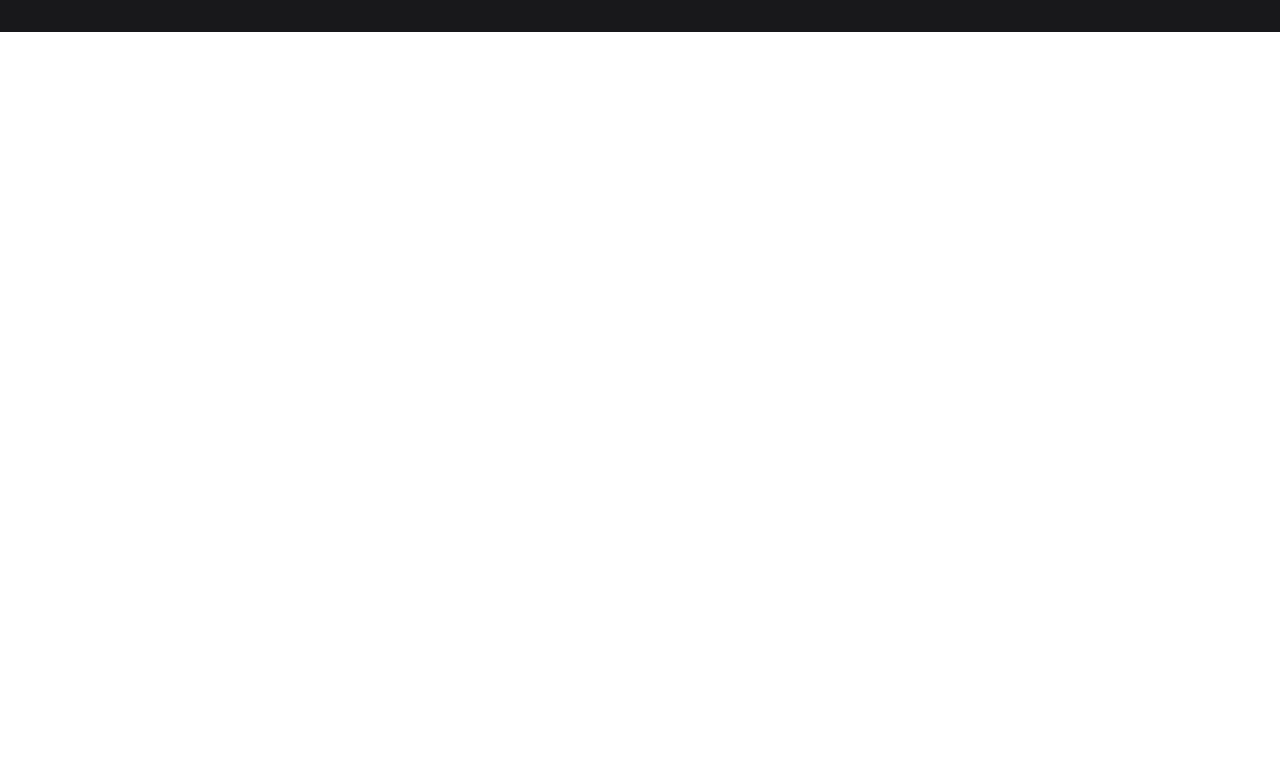
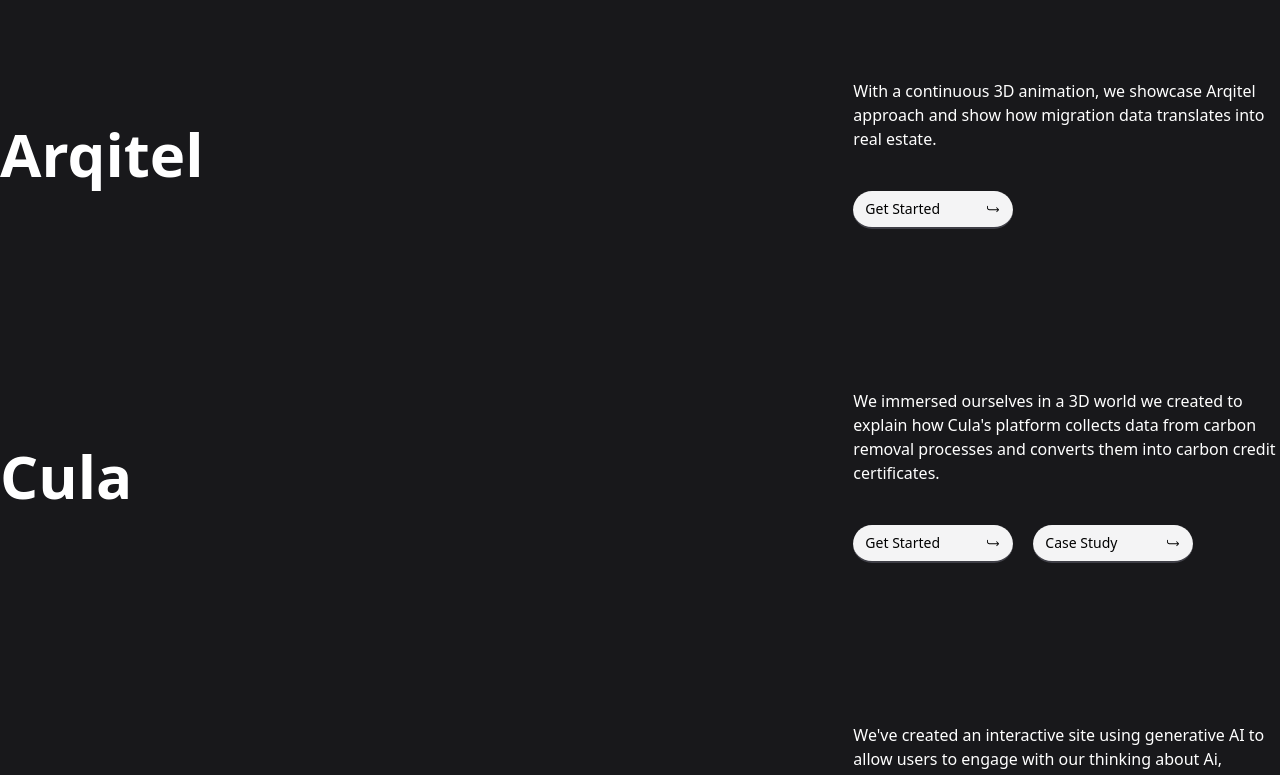
Before and after one commit to YashaswiChahande/Refokus, a React (Vite) app: page / in a window 1280 px wide. Shown: the part 768-1543 px from the top of the page. Before the commit the page ends 800 px from the top, so only its background shows below. Built offline with nearby package versions, Linux system fonts and the light colour scheme.

Commit message:
ProductComp

```diff
--- a/src/App.jsx
+++ b/src/App.jsx
@@ -2,13 +2,15 @@
 import Navbar from './components/Navbar'
 import Work from './components/Work'
 import Stripes from './components/Stripes'
+import Products from './components/Products'
 
 function App() {
   return (
-    <div className='w-full h-screen bg-zinc-900 font-["satoshi "] text-white'>
+    <div className='w-full h-full bg-zinc-900 font-["satoshi "] text-white'>
       <Navbar/>
       <Work/>
       <Stripes/>
+      <Products/>
     </div>
   )
 }
--- a/src/components/Button.jsx
+++ b/src/components/Button.jsx
@@ -2,10 +2,10 @@
 import { IoIosReturnRight } from "react-icons/io";
 
 
-function Button() {
+function Button({ title = "Get Started" }) {
   return (
     <div className='min-w-40  px-3 py-2 bg-zinc-100 text-black rounded-full flex items-center justify-between border-b-[2px] border-zinc-700 ' >
-      <span className='text-sm font-medium'>Get Started</span>
+      <span className='text-sm font-medium'>{title}</span>
       <IoIosReturnRight/>
     </div>
   )
--- /dev/null
+++ b/src/components/Product.jsx
@@ -0,0 +1,26 @@
+import React from 'react'
+import Button from './Button'
+
+function Product({ val }) {
+  return (
+    <div className='w-full py-20 text-white'>
+      <div className='max-w-screen-xl mx-auto flex items-center justify-between'>
+        <h1 className='text-6xl capitalize font-semibold'>{val.title}</h1>
+        <div className='dets w-1/3'>
+            <p className='mb-10'>
+            {val.description}
+            </p>
+
+            <div className='flex items-center gap-5'>
+                {val.live && <Button />}
+                {val.case && <Button title='Case Study'/>}
+            </div>
+
+
+        </div>
+      </div>
+    </div>
+  )
+}
+
+export default Product
--- /dev/null
+++ b/src/components/Products.jsx
@@ -0,0 +1,47 @@
+import React from 'react'
+import Product from './Product'
+
+function Products() {
+
+    var products = [
+
+        {
+            title: "arqitel",
+            description:
+              "With a continuous 3D animation, we showcase Arqitel approach and show how migration data translates into real estate.",
+            live: true,
+            case: false,
+          },
+          {
+            title: "cula",
+            description:
+              "We immersed ourselves in a 3D world we created to explain how Cula's platform collects data from carbon removal processes and converts them into carbon credit certificates.",
+            live: true,
+            case: true,
+          },
+          {
+            title: "TTR",
+            description:
+              "We've created an interactive site using generative AI to allow users to engage with our thinking about Ai, industry trends and design.",
+            live: true,
+            case: true,
+          },
+          {
+            title: "Yahoo!",
+            description:
+              "We enhanced the New York Fashion Week, by creating a fully digital AR fashion experience for Yahoo and Maisie Wilen, featuring holographic 3D models and an integrated web shop.",
+            live: true,
+            case: true,
+          },
+    ]
+
+  return (
+    <div>
+        {
+            products.map((val, index)=> <Product key={index} val = {val} /> )
+        }
+    </div>
+  )
+}
+
+export default Products
```
